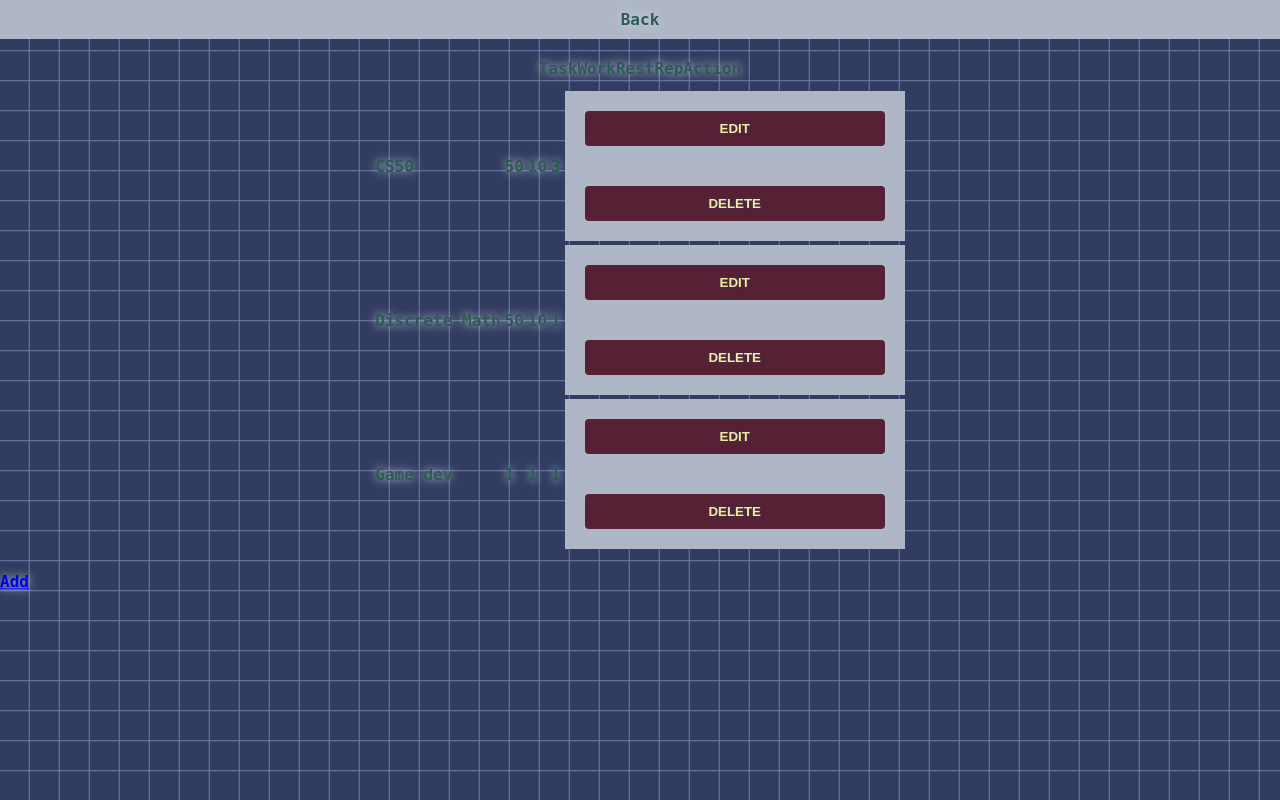
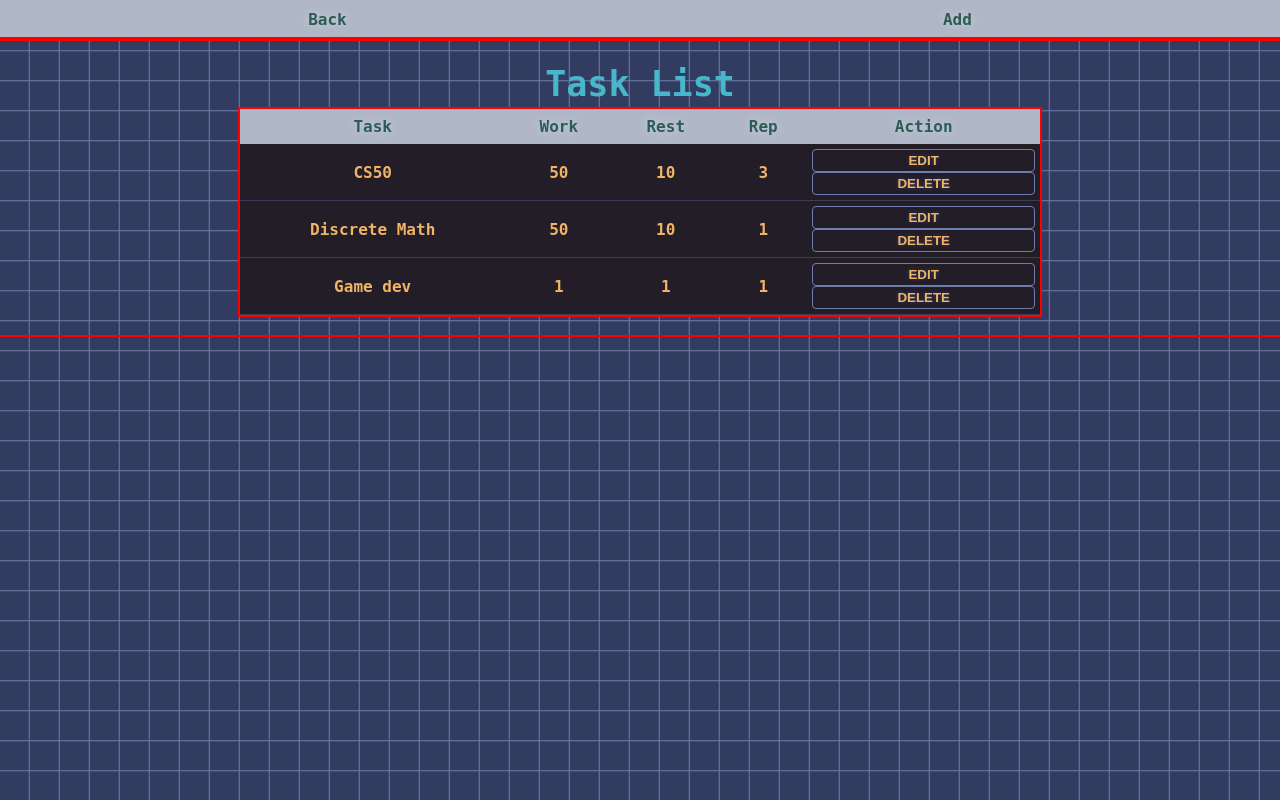
Before and after one commit to nurmareko/project-routine, a Flask app: page /tasks in a window 1280 px wide. Run offline with Flask 3, Linux system fonts and the light colour scheme; some libraries are stand-ins or nearby versions.

Commit message:
Give style to task list

```diff
--- a/electron/main.js
+++ b/electron/main.js
@@ -6,7 +6,7 @@
 
 function createWindow() {
     const win = new BrowserWindow({
-        width: 800,
+        width: 745,
         height: 600,
         autoHideMenuBar: true,
         webPreferences: {
--- a/static/styles.css
+++ b/static/styles.css
@@ -1,5 +1,5 @@
 div {
-    /* outline: 2px solid red; */
+    outline: 2px solid red;
 }
 
 body {
@@ -9,7 +9,6 @@
     font-weight: bold;
     font-family: 'Share Tech Mono', monospace;
     margin: 0;
-    /* padding: 0; */
     min-height: 100vh;
 
     /* Grid background */
@@ -47,18 +46,18 @@
 }
 
 #clock {
-    color: #48b7cc;
-    text-shadow: none;
     padding: 20px;
     text-align: center;
 }
 
-#clock h2 {
+h2 {
     font-size: 35px;
 }
 
-#clock h2,
-#clock h3 {
+h2,
+h3 {
+    color: #48b7cc;
+    text-shadow: none;
     position: relative;
     z-index: 1;
     margin: 5px 0;
@@ -68,6 +67,7 @@
     background: #afb6c5;
     padding: 20px;
     width: 300px;
+    border-radius: 7px;
 }
 
 form input,
@@ -98,3 +98,90 @@
     background: #31131e;
     color: #f7e79c;
 }
+
+table {
+    border-collapse: collapse;
+    width: 90%;
+    max-width: 800px;
+    background: #231d28;
+}
+
+thead th {
+    padding: 8px;
+    text-align: center;
+    position: sticky;
+    top: 0;
+    background: #afb6c5;
+}
+
+tbody td {
+    text-shadow: none;
+    padding: 5px;
+    text-align: center;
+    color: #efb466;
+    font-weight: bold;
+    border-bottom: 1px solid #6d7ead55;
+}
+
+tbody tr {
+    background: #231d28;
+}
+
+table form {
+    display: inline-block;
+    margin: 0 2px;
+}
+
+td form {
+    display: inline;
+    margin: 0;
+    padding: 0;
+}
+
+td form button {
+    display: inline-block;
+    padding: 3px;
+    border: 1px solid #6d7ead;
+    background: #231d28;
+    color: #efb466;
+    cursor: pointer;
+}
+
+table button:hover {
+    background: #31131e;
+    color: #fff;
+}
+
+.table-container {
+    max-height: 440px;
+    overflow-x: hidden;
+    width: 90%;
+    max-width: 800px;
+}
+
+.table-container table {
+    width: 100%;
+    margin: 0;
+}
+
+.bottom {
+    display: flex;
+    justify-content: center;
+    margin: 20px;
+}
+
+.bottom a {
+    display: inline-block;
+    background: #afb6c5;
+    padding: 12px 24px;
+    border-radius: 7px;
+    font-weight: bold;
+    color: #0a0f0f;
+    text-decoration: none;
+}
+
+.bottom a:hover {
+    background: #2c5c54;
+    color: #f7e79c;
+    text-shadow: none;
+}
--- a/templates/tasks.html
+++ b/templates/tasks.html
@@ -8,15 +8,20 @@
 
 <div class="top">
     <a href="/">Back</a>
+    <a href="/add">Add</a>
 </div>
 <div class="middle">
+    <h2>Task List</h2>
+    <div class="table-container">
         <table>
             <thead>
-            <tr>Task</tr>
-            <tr>Work</tr>
-            <tr>Rest</tr>
-            <tr>Rep</tr>
-            <tr>Action</tr>
+                <tr>
+                    <th>Task</th>
+                    <th>Work</th>
+                    <th>Rest</th>
+                    <th>Rep</th>
+                    <th>Action</th>
+                </tr>
             </thead>
             <tbody>
                 {% for task in tasks %}
@@ -45,8 +50,7 @@
             <tfoot></tfoot>
         </table>
     </div>
-<div class="bottom">
-    <a href="/add">Add</a>
+
 </div>
 
 {% endblock %}
```
Also changed, not shown: templates/index.html (+4 -4 lines). Lines whose indentation alone changed are shown as unchanged.
